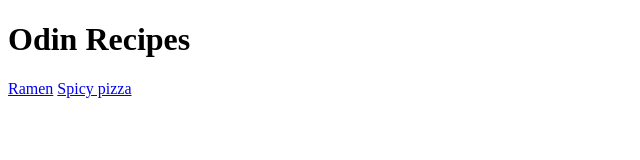
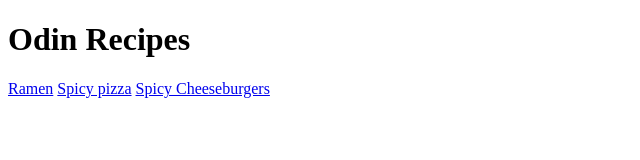
Before and after one commit to Fritzam/odin-recipes, a plain HTML site: page index.html in a window 1280 px wide. Shown: the whole page, without its empty margins (0-640 px from the left). Drawn offline with Linux system fonts and the light colour scheme.

Commit message:
Add spicy cheeseburgers anchor to index.html

```diff
--- a/index.html
+++ b/index.html
@@ -8,5 +8,6 @@
     <h1>Odin Recipes</h1>
     <a href="recipes/ramen.html">Ramen</a>
     <a href="recipes/spicy_pizza.html">Spicy pizza</a>
+    <a href="recipes/spicy_cheeseburgers.html">Spicy Cheeseburgers</a>
   </body>
 </html>
```
